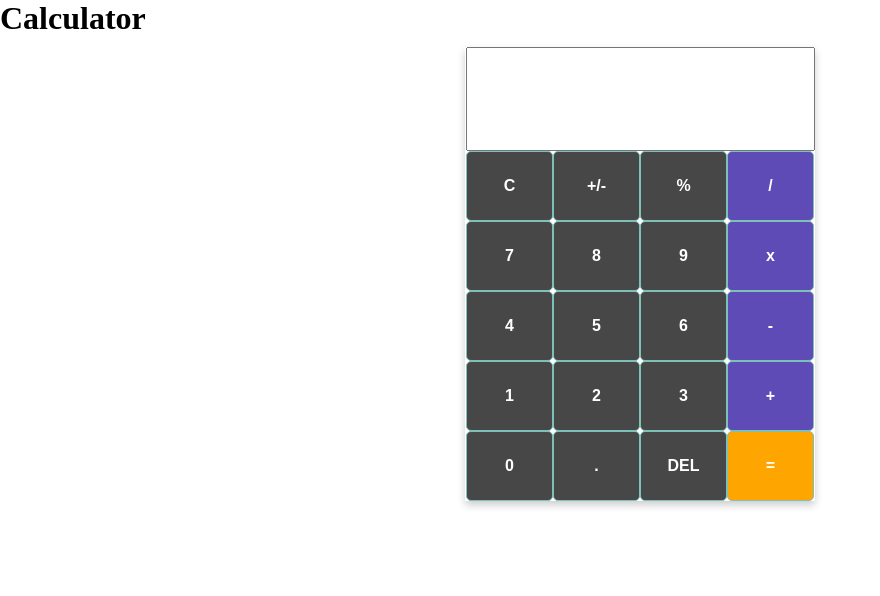
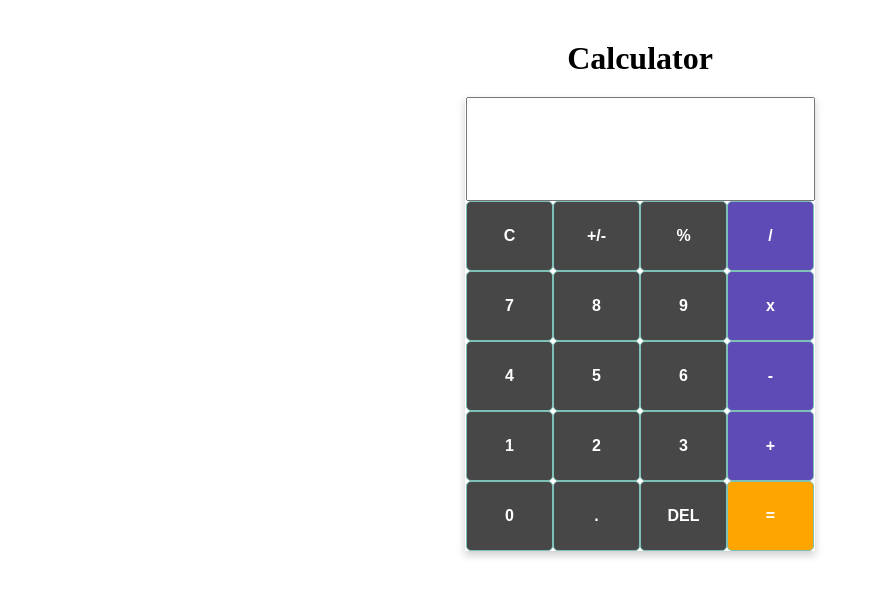
Before and after one commit to ahoshan20/Calculator-Demo, a plain HTML site: page index.html in a window 1280 px wide. Shown: the whole page, without its empty margins (0-880 px from the left). Drawn offline with Linux system fonts and the light colour scheme.

Commit message:
Update index.html

```diff
--- a/index.html
+++ b/index.html
@@ -7,7 +7,7 @@
     <link rel="stylesheet" href="style.css">
 </head>
 <body>
-    <h1>Calculator</h1>
+    <h1 class="calc-header">Calculator</h1>
     <div class="card">
         <div class="calc-head">
             <input type="text" name="number" id="result" maxlength="10">
```
